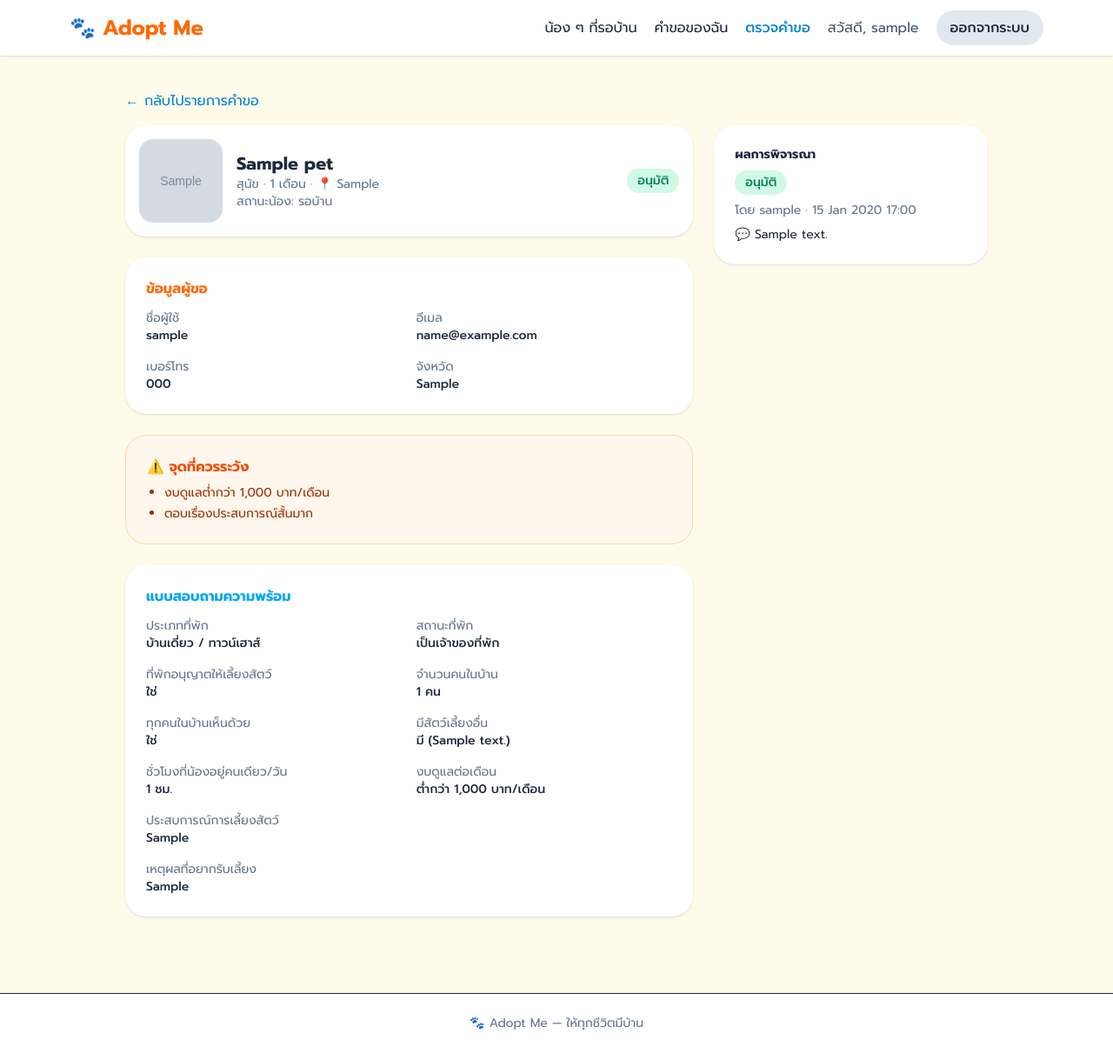
After one commit to Kitti30/Adopt_Me, a Django app: page /adoptions/review/1/ in a window 1280 px wide. The commit adds this page. Shown: the whole page at 87% size. Run offline with Django 5.2, Linux system fonts and the light colour scheme; a user stored in the database is signed in; tables that the repository leaves empty hold one stand-in row (values such as "Sample post"); grey boxes marked "Sample" are stand-in pictures.

Commit message:
feat: applicant verification and approval

```diff
--- a/adoptions/models.py
+++ b/adoptions/models.py
@@ -55,6 +55,15 @@ class AdoptionRequest(models.Model):
     agree_terms = models.BooleanField("ยืนยันว่าจะดูแลตลอดชีวิต ไม่ทอดทิ้ง และพาไปฉีดวัคซีนตามกำหนด", default=False)
 
     status = models.CharField("สถานะ", max_length=10, choices=Status.choices, default=Status.PENDING)
+    # ส่วนของทีมงาน
+    phone_verified = models.BooleanField("โทรยืนยันตัวตนแล้ว", default=False)
+    home_verified = models.BooleanField("ตรวจสอบที่พัก/ข้อมูลแล้ว", default=False)
+    staff_note = models.TextField("ข้อความจากทีมงาน (ผู้ขอเห็น)", blank=True, default="")
+    reviewed_by = models.ForeignKey(
+        settings.AUTH_USER_MODEL, null=True, blank=True,
+        on_delete=models.SET_NULL, related_name="reviewed_requests",
+    )
+    reviewed_at = models.DateTimeField(null=True, blank=True)
     created_at = models.DateTimeField(auto_now_add=True)
     updated_at = models.DateTimeField(auto_now=True)
 
@@ -70,3 +79,16 @@ class AdoptionRequest(models.Model):
 
     def __str__(self):
         return f"{self.applicant.username} → {self.pet.name} ({self.get_status_display()})"
+
+    @property
+    def risk_flags(self):
+        flags = []
+        if self.hours_alone > 8:
+            flags.append(f"ต้องทิ้งน้องไว้คนเดียวนาน {self.hours_alone} ชม./วัน")
+        if self.monthly_budget == self.Budget.LOW:
+            flags.append("งบดูแลต่ำกว่า 1,000 บาท/เดือน")
+        if self.ownership == self.Ownership.RENT:
+            flags.append("เป็นผู้เช่า ควรยืนยันกับเจ้าของที่พัก")
+        if len(self.experience.strip()) < 20:
+            flags.append("ตอบเรื่องประสบการณ์สั้นมาก")
+        return flags
--- a/adoptions/urls.py
+++ b/adoptions/urls.py
@@ -1,10 +1,15 @@
 from django.urls import path
 
-from . import views
+from . import review_views, views
 
 app_name = "adoptions"
 urlpatterns = [
     path("mine/", views.my_requests, name="mine"),
     path("apply/<int:pet_pk>/", views.apply, name="apply"),
     path("<int:pk>/cancel/", views.cancel, name="cancel"),
+    path("review/", review_views.review_list, name="review_list"),
+    path("review/<int:pk>/", review_views.review_detail, name="review_detail"),
+    path("review/<int:pk>/verify/", review_views.verify, name="verify"),
+    path("review/<int:pk>/approve/", review_views.approve, name="approve"),
+    path("review/<int:pk>/reject/", review_views.reject, name="reject"),
 ]
--- /dev/null
+++ b/templates/adoptions/_status_badge.html
@@ -0,0 +1,8 @@
+<span class="inline-block text-sm px-3 py-1 rounded-full font-medium
+  {% if r.status == 'approved' %}bg-emerald-100 text-emerald-700
+  {% elif r.status == 'rejected' %}bg-red-100 text-red-700
+  {% elif r.status == 'verified' %}bg-sky-100 text-sky-700
+  {% elif r.status == 'cancelled' %}bg-slate-200 text-slate-600
+  {% else %}bg-amber-100 text-amber-700{% endif %}">
+  {{ r.get_status_display }}
+</span>
--- /dev/null
+++ b/templates/adoptions/review_detail.html
@@ -0,0 +1,112 @@
+{% extends "base.html" %}
+{% block title %}ตรวจคำขอ {{ req.pet.name }} — Adopt Me{% endblock %}
+
+{% block content %}
+<div class="max-w-5xl mx-auto px-4 py-10">
+  <a href="{% url 'adoptions:review_list' %}" class="text-sky-600 hover:underline">← กลับไปรายการคำขอ</a>
+
+  <div class="mt-4 grid gap-6 lg:grid-cols-3">
+    <div class="lg:col-span-2 space-y-6">
+
+      <div class="bg-white rounded-3xl shadow p-4 flex items-center gap-4">
+        <img src="{{ req.pet.photo.url }}" alt="{{ req.pet.name }}" class="w-24 h-24 rounded-2xl object-cover">
+        <div class="flex-1">
+          <a href="{% url 'pets:detail' req.pet.pk %}" class="text-xl font-bold hover:text-orange-500">{{ req.pet.name }}</a>
+          <p class="text-sm text-slate-500">{{ req.pet.get_species_display }} · {{ req.pet.age_display }} · 📍 {{ req.pet.province }}</p>
+          <p class="text-sm text-slate-500">สถานะน้อง: {{ req.pet.get_status_display }}</p>
+        </div>
+        {% with r=req %}{% include "adoptions/_status_badge.html" %}{% endwith %}
+      </div>
+
+      <div class="bg-white rounded-3xl shadow p-6">
+        <h2 class="font-bold text-orange-500">ข้อมูลผู้ขอ</h2>
+        <dl class="mt-3 grid grid-cols-2 gap-4 text-sm">
+          <div><dt class="text-slate-500">ชื่อผู้ใช้</dt><dd class="font-medium">{{ req.applicant.username }}</dd></div>
+          <div><dt class="text-slate-500">อีเมล</dt><dd class="font-medium">{{ req.applicant.email|default:"-" }}</dd></div>
+          <div><dt class="text-slate-500">เบอร์โทร</dt><dd class="font-medium">{{ req.applicant.profile.phone|default:"-" }}</dd></div>
+          <div><dt class="text-slate-500">จังหวัด</dt><dd class="font-medium">{{ req.applicant.profile.province|default:"-" }}</dd></div>
+        </dl>
+      </div>
+
+      {% if req.risk_flags %}
+      <div class="bg-orange-50 border border-orange-200 rounded-3xl p-6">
+        <h2 class="font-bold text-orange-600">⚠️ จุดที่ควรระวัง</h2>
+        <ul class="mt-2 list-disc pl-5 text-sm text-orange-800 space-y-1">
+          {% for flag in req.risk_flags %}<li>{{ flag }}</li>{% endfor %}
+        </ul>
+      </div>
+      {% endif %}
+
+      <div class="bg-white rounded-3xl shadow p-6">
+        <h2 class="font-bold text-sky-500">แบบสอบถามความพร้อม</h2>
+        <dl class="mt-3 grid sm:grid-cols-2 gap-4 text-sm">
+          <div><dt class="text-slate-500">ประเภทที่พัก</dt><dd class="font-medium">{{ req.get_housing_type_display }}</dd></div>
+          <div><dt class="text-slate-500">สถานะที่พัก</dt><dd class="font-medium">{{ req.get_ownership_display }}</dd></div>
+          <div><dt class="text-slate-500">ที่พักอนุญาตให้เลี้ยงสัตว์</dt><dd class="font-medium">{{ req.landlord_allows_pets|yesno:"ใช่,ไม่ใช่" }}</dd></div>
+          <div><dt class="text-slate-500">จำนวนคนในบ้าน</dt><dd class="font-medium">{{ req.household_members }} คน</dd></div>
+          <div><dt class="text-slate-500">ทุกคนในบ้านเห็นด้วย</dt><dd class="font-medium">{{ req.all_agree|yesno:"ใช่,ไม่ใช่" }}</dd></div>
+          <div><dt class="text-slate-500">มีสัตว์เลี้ยงอื่น</dt><dd class="font-medium">{{ req.has_other_pets|yesno:"มี,ไม่มี" }}{% if req.other_pets_detail %} ({{ req.other_pets_detail }}){% endif %}</dd></div>
+          <div><dt class="text-slate-500">ชั่วโมงที่น้องอยู่คนเดียว/วัน</dt><dd class="font-medium">{{ req.hours_alone }} ชม.</dd></div>
+          <div><dt class="text-slate-500">งบดูแลต่อเดือน</dt><dd class="font-medium">{{ req.get_monthly_budget_display }}</dd></div>
+        </dl>
+        <div class="mt-4 text-sm">
+          <p class="text-slate-500">ประสบการณ์การเลี้ยงสัตว์</p>
+          <div class="font-medium">{{ req.experience|linebreaks }}</div>
+        </div>
+        <div class="mt-4 text-sm">
+          <p class="text-slate-500">เหตุผลที่อยากรับเลี้ยง</p>
+          <div class="font-medium">{{ req.reason|linebreaks }}</div>
+        </div>
+      </div>
+    </div>
+
+    <div class="space-y-6">
+      {% if req.status == 'pending' %}
+      <form method="post" action="{% url 'adoptions:verify' req.pk %}" class="bg-white rounded-3xl shadow p-6 space-y-3">
+        {% csrf_token %}
+        <h2 class="font-bold text-sky-500">1. ตรวจสอบผู้ขอ</h2>
+        <label class="flex items-start gap-3 text-sm">
+          <input type="checkbox" name="phone_verified" class="mt-0.5 h-5 w-5 accent-sky-500">
+          โทรยืนยันตัวตนและเจตนาของผู้ขอแล้ว
+        </label>
+        <label class="flex items-start gap-3 text-sm">
+          <input type="checkbox" name="home_verified" class="mt-0.5 h-5 w-5 accent-sky-500">
+          ตรวจสอบที่พัก/ข้อมูลในแบบสอบถามแล้ว
+        </label>
+        <button class="w-full bg-sky-500 hover:bg-sky-600 text-white font-semibold rounded-2xl py-3">ยืนยันว่าตรวจสอบแล้ว</button>
+      </form>
+      {% endif %}
+
+      {% if req.status == 'verified' %}
+      <form method="post" action="{% url 'adoptions:approve' req.pk %}"
+            onsubmit="return confirm('ยืนยันอนุมัติ? น้องจะเปลี่ยนเป็น ได้บ้านแล้ว และคำขอของคนอื่นจะถูกปฏิเสธ')"
+            class="bg-white rounded-3xl shadow p-6 space-y-3">
+        {% csrf_token %}
+        <h2 class="font-bold text-emerald-600">2. อนุมัติ</h2>
+        <p class="text-sm text-slate-500">ตรวจสอบแล้วโดย {{ req.reviewed_by.username }} · {{ req.reviewed_at|date:"j M Y H:i" }}</p>
+        <textarea name="note" rows="3" placeholder="ข้อความถึงผู้ขอ เช่น นัดรับน้องวันไหน (ไม่บังคับ)"
+                  class="w-full rounded-2xl border border-slate-200 px-4 py-3 text-sm"></textarea>
+        <button class="w-full bg-emerald-500 hover:bg-emerald-600 text-white font-semibold rounded-2xl py-3">✅ อนุมัติ</button>
+      </form>
+      {% endif %}
+
+      {% if req.status == 'pending' or req.status == 'verified' %}
+      <form method="post" action="{% url 'adoptions:reject' req.pk %}" class="bg-white rounded-3xl shadow p-6 space-y-3">
+        {% csrf_token %}
+        <h2 class="font-bold text-red-500">ไม่อนุมัติ</h2>
+        <textarea name="note" rows="3" required placeholder="เหตุผล (ผู้ขอจะเห็นข้อความนี้)"
+                  class="w-full rounded-2xl border border-slate-200 px-4 py-3 text-sm"></textarea>
+        <button class="w-full bg-red-500 hover:bg-red-600 text-white font-semibold rounded-2xl py-3">ไม่อนุมัติ</button>
+      </form>
+      {% else %}
+      <div class="bg-white rounded-3xl shadow p-6 text-sm space-y-2">
+        <h2 class="font-bold">ผลการพิจารณา</h2>
+        {% with r=req %}{% include "adoptions/_status_badge.html" %}{% endwith %}
+        {% if req.reviewed_by %}<p class="text-slate-500">โดย {{ req.reviewed_by.username }} · {{ req.reviewed_at|date:"j M Y H:i" }}</p>{% endif %}
+        {% if req.staff_note %}<p>💬 {{ req.staff_note }}</p>{% endif %}
+      </div>
+      {% endif %}
+    </div>
+  </div>
+</div>
+{% endblock %}
--- a/templates/base.html
+++ b/templates/base.html
@@ -20,6 +20,9 @@
         <a href="{% url 'pets:list' %}" class="hover:text-orange-500">น้อง ๆ ที่รอบ้าน</a>
         {% if user.is_authenticated %}
           <a href="{% url 'adoptions:mine' %}" class="hover:text-orange-500">คำขอของฉัน</a>
+          {% if user.is_staff %}
+          <a href="{% url 'adoptions:review_list' %}" class="font-medium text-sky-600 hover:text-sky-700">ตรวจคำขอ</a>
+          {% endif %}
           <span class="hidden sm:inline text-slate-600">สวัสดี, {{ user.username }}</span>
           <form method="post" action="{% url 'accounts:logout' %}">
             {% csrf_token %}
```
Also changed, not shown: adoptions/review_views.py (added, +119 -0 lines), templates/adoptions/my_requests.html (+2 -8 lines), templates/adoptions/review_list.html (added, +39 -0 lines), adoptions/migrations/0002_adoptionrequest_home_verified_and_more.py (added).
